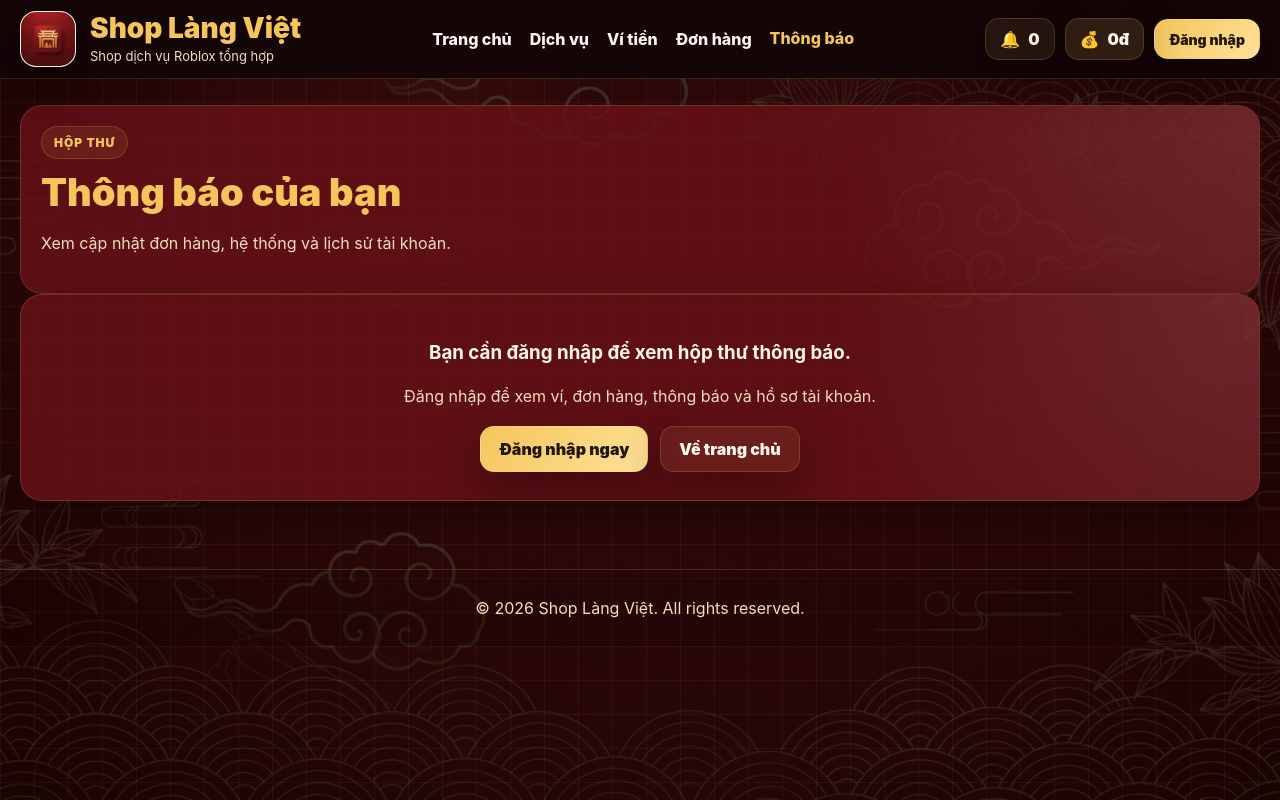
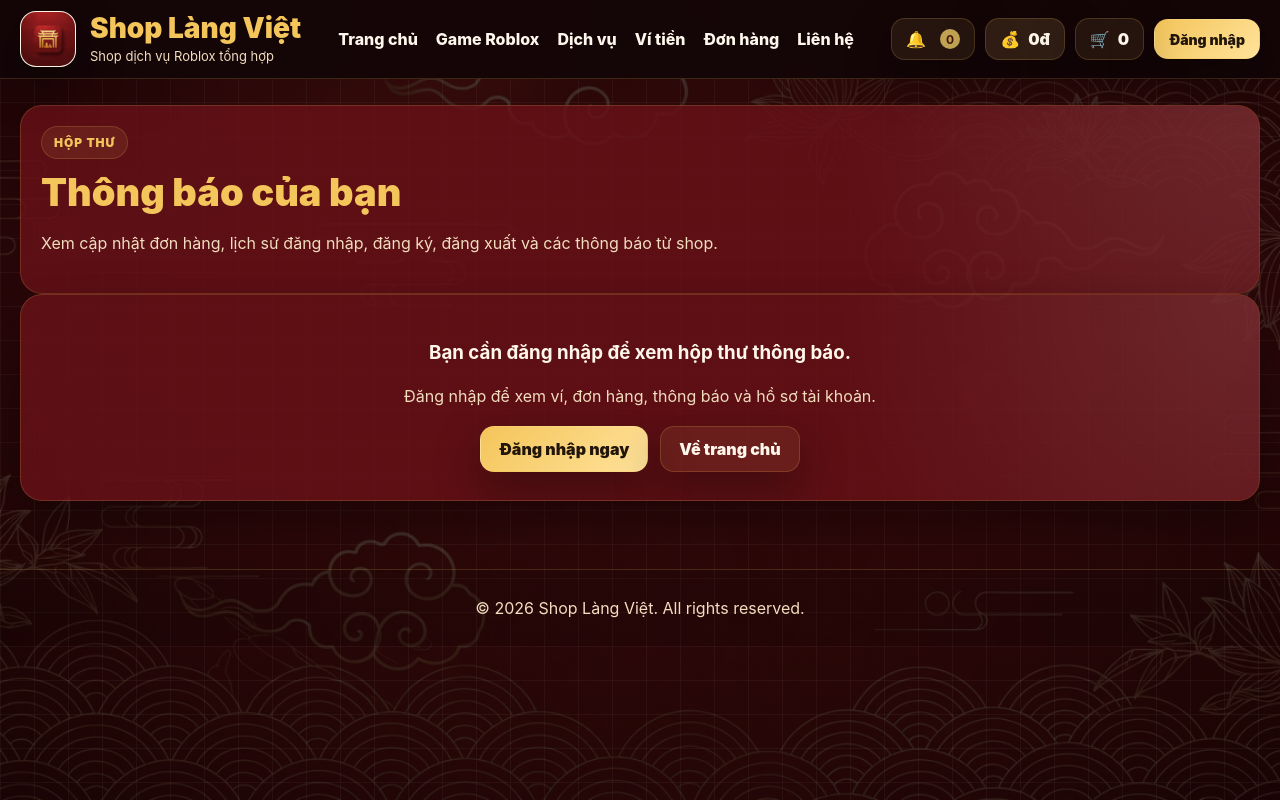
Before and after one commit to anhkhoi1511123/ShopLangViet, a plain HTML site: page notifications.html in a window 1280 px wide. Drawn offline with Linux system fonts and the light colour scheme.

Commit message:
Update notifications.html

```diff
--- a/notifications.html
+++ b/notifications.html
@@ -22,19 +22,18 @@
 
       <nav class="nav-links">
         <a href="index.html">Trang chủ</a>
+        <a href="games.html">Game Roblox</a>
         <a href="services.html">Dịch vụ</a>
         <a href="wallet.html">Ví tiền</a>
         <a href="orders.html">Đơn hàng</a>
-        <a href="notifications.html" class="active">Thông báo</a>
+        <a href="contact.html">Liên hệ</a>
       </nav>
 
       <div class="top-actions">
-        <a class="icon-link bell-link" href="notifications.html">
-          🔔 <span data-notification-count>0</span>
-        </a>
         <a class="icon-link wallet-pill" href="wallet.html">
           💰 <span data-wallet-balance>0đ</span>
         </a>
+        <a class="icon-link" href="cart.html">🛒 <span data-cart-count>0</span></a>
         <div id="userArea"></div>
       </div>
     </div>
@@ -45,7 +44,9 @@
       <section class="page-hero">
         <span class="kicker">Hộp thư</span>
         <h1 class="title-lg">Thông báo của bạn</h1>
-        <p class="text">Xem cập nhật đơn hàng, hệ thống và lịch sử tài khoản.</p>
+        <p class="text">
+          Xem cập nhật đơn hàng, lịch sử đăng nhập, đăng ký, đăng xuất và các thông báo từ shop.
+        </p>
       </section>
 
       <div id="notificationsView"></div>
```
